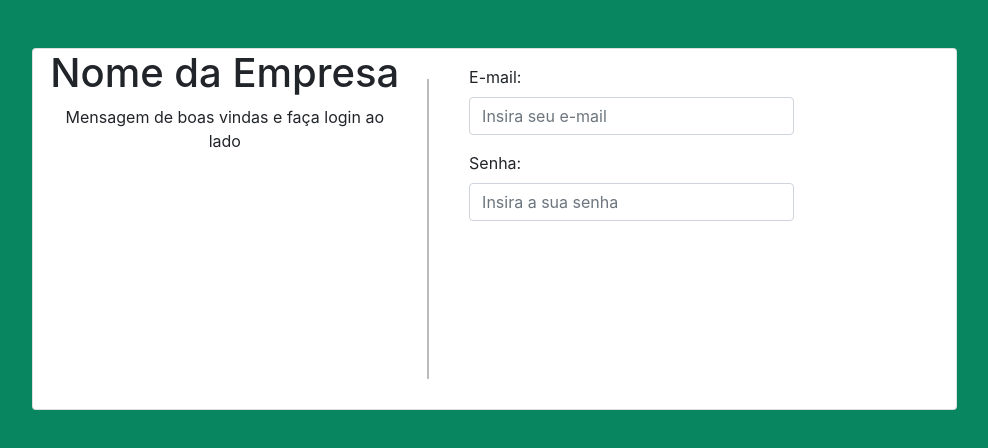
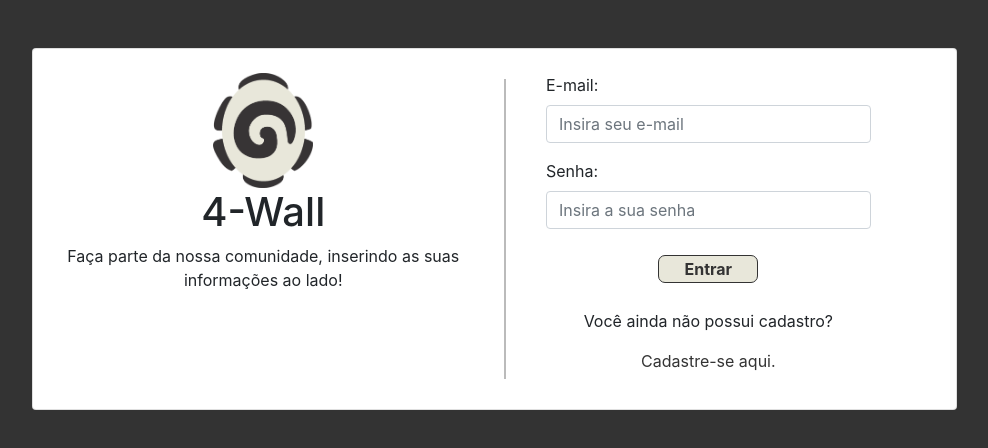
Before and after one commit to vitor-moraes/registration-and-login-system, a React (Create React App) app: page / in a window 1280 px wide. Shown: the top 448 px of the page, without its empty margins (146-1134 px from the left). Built offline with nearby package versions, Linux system fonts and the light colour scheme.

Commit message:
Update: some layout changes o then login page

```diff
--- a/public/css/styles.css
+++ b/public/css/styles.css
@@ -3,7 +3,7 @@
   height: 100vh;
 }
 .root {
-  background-color: #088660;
+  background-color: #333333;
   position: absolute;
   top: 0;
   bottom: 0;
@@ -18,13 +18,33 @@
   margin: 30px 10px;
 }
 .centralize-card {
+  background-color: #33;
   margin: 0 auto;
   float: none;
   margin-bottom: 10px;
+}
+.basic-btn {
+  margin: 10px;
+  border: 1px solid #333333;
+  border-radius: 7px;
+  background-color: #e8e7da;
+  color: #333333;
+  width: 100px;
+  transition: all 0.5s;
+  font-weight: bold;
+}
+.basic-btn:hover {
+  background-color: #e8e7da;
+  box-shadow: 3px 3px #333333;
 }
 /* ----- */
 /* -> Login Styles */
 
 /* LoginLogo */
-
+.main-logo {
+  width: 100px;
+}
 /* LoginForm */
+.register-link {
+  color: #333333;
+}
--- a/src/components/LoginForm.js
+++ b/src/components/LoginForm.js
@@ -1,14 +1,18 @@
 import React, { useState } from "react";
 
 export default function LoginForm() {
+  // Hook's States
   const [email, setEmail] = useState(null);
   const [password, setPassword] = useState(null);
+
+  // Submit button function
+  const handleSubmit = async (e) => {};
 
   return (
     <>
       <div className="container text-left">
         <form method="POST">
-          <div className="form-group">
+          <div className="form-group mt-4">
             {/* Login Line */}
             <div className="mt-3">
               <label htmlFor="login">E-mail:</label>
@@ -40,7 +44,22 @@ export default function LoginForm() {
               ></input>
             </div>
             {/* Button Line */}
-            <div className="mt-3"></div>
+            <div className="mt-3 text-center">
+              <button
+                type="submit"
+                onClick={handleSubmit}
+                className="basic-btn"
+              >
+                Entrar
+              </button>
+              {/* Registration Line */}
+              <div className="mt-3">
+                <p>Você ainda não possui cadastro?</p>
+                <a className="register-link" href="/cadastro">
+                  Cadastre-se aqui.
+                </a>
+              </div>
+            </div>
           </div>
         </form>
       </div>
--- a/src/components/LoginLogo.js
+++ b/src/components/LoginLogo.js
@@ -3,9 +3,15 @@ import React from "react";
 export default function LoginLogo() {
   return (
     <>
-      <div>
-        <h1>Nome da Empresa</h1>
-        <p>Mensagem de boas vindas e faça login ao lado</p>
+      <div className="container mt-4">
+        <div>
+          <img src="/images/Main_Logo.png" className="main-logo" />
+          <h1>4-Wall</h1>
+          <p>
+            Faça parte da nossa comunidade, inserindo as suas informações ao
+            lado!
+          </p>
+        </div>
       </div>
     </>
   );
--- a/src/pages/Homepage.js
+++ b/src/pages/Homepage.js
@@ -9,7 +9,7 @@ export default function Homepage() {
       <div className="container mt-5">
         <div className="card col-10 centralize-card">
           <div className="row">
-            <div className="col-5 text-center">
+            <div className="col-6 text-center">
               <LoginLogo />
             </div>
             <div className="vertical-line" />
```
Also changed, not shown: public/images/Main_logo.png (added).
